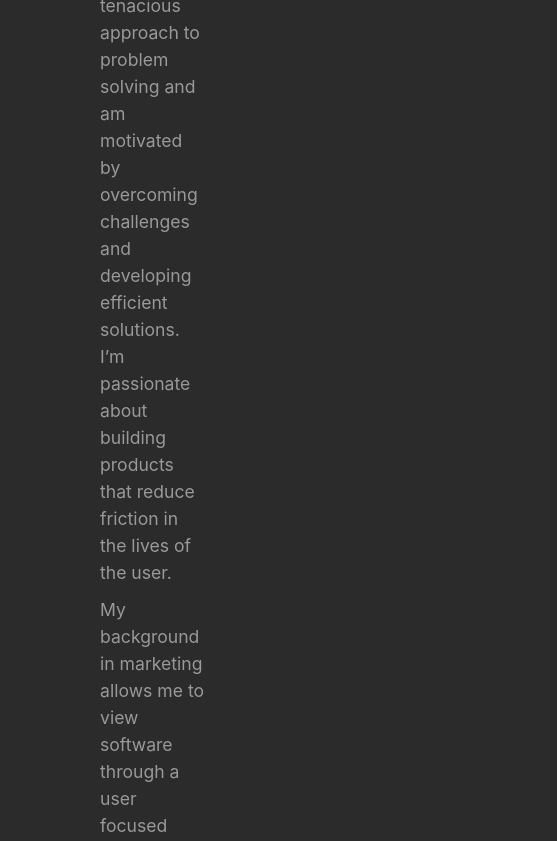
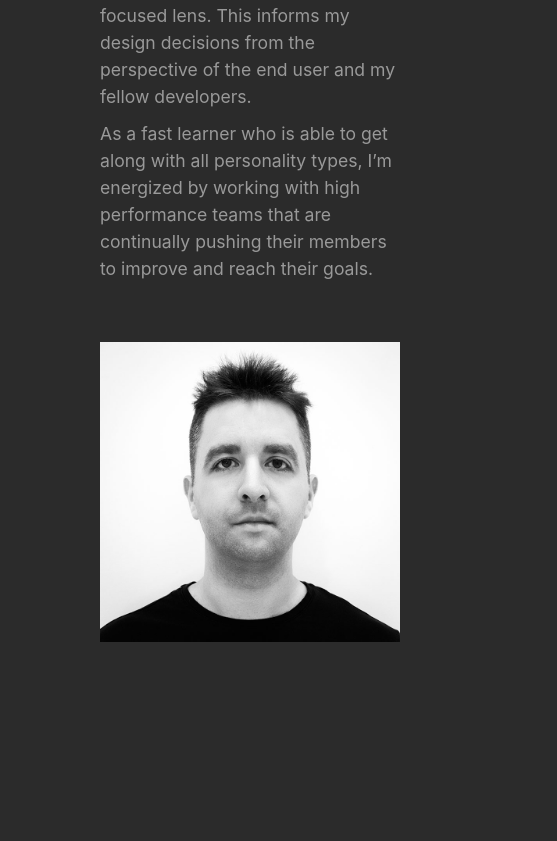
Before and after one commit to christianjbolus/portfolio_v2, a Svelte app: page / in a window 390 px wide. Shown: the part 1446-2287 px from the top of the page, 557 px wide, since content can reach past the window. Built offline with nearby package versions, Linux system fonts and the light colour scheme.

Commit message:
Add media query to About section component

```diff
--- a/src/components/sections/About.svelte
+++ b/src/components/sections/About.svelte
@@ -29,12 +29,14 @@
             members to improve and reach their goals.
           </p>
         </div>
-        <img src="headshot.jpg" alt="Headshot"/>
+        <div class="wrapper">
+          <img src="headshot.jpg" alt="Headshot"/>
+        </div>
       </div>
     </section>
   </ScrollReveal>
 
-<style>
+<style lang="scss">
   .about {
     max-width: 900px;
     margin: 0 auto;
@@ -45,6 +47,10 @@
     display: grid;
     grid-template-columns: 3fr 2fr;
     gap: 50px;
+
+    @media (max-width: 768px) {
+      grid-template-columns: 1fr
+    }
   }
 
   p {
@@ -54,8 +60,15 @@
     margin-bottom: 10px;
   }
 
+  .wrapper {
+    max-width: 300px;
+
+    @media (max-width: 768px) {
+      justify-self: center;
+    }
+  }
+
   img {
-    height: 300px;
-    width: 300px;
+    max-width: 300px;
   }
 </style>
```
Also changed, not shown: src/components/Project.svelte (+5 -5 lines).
